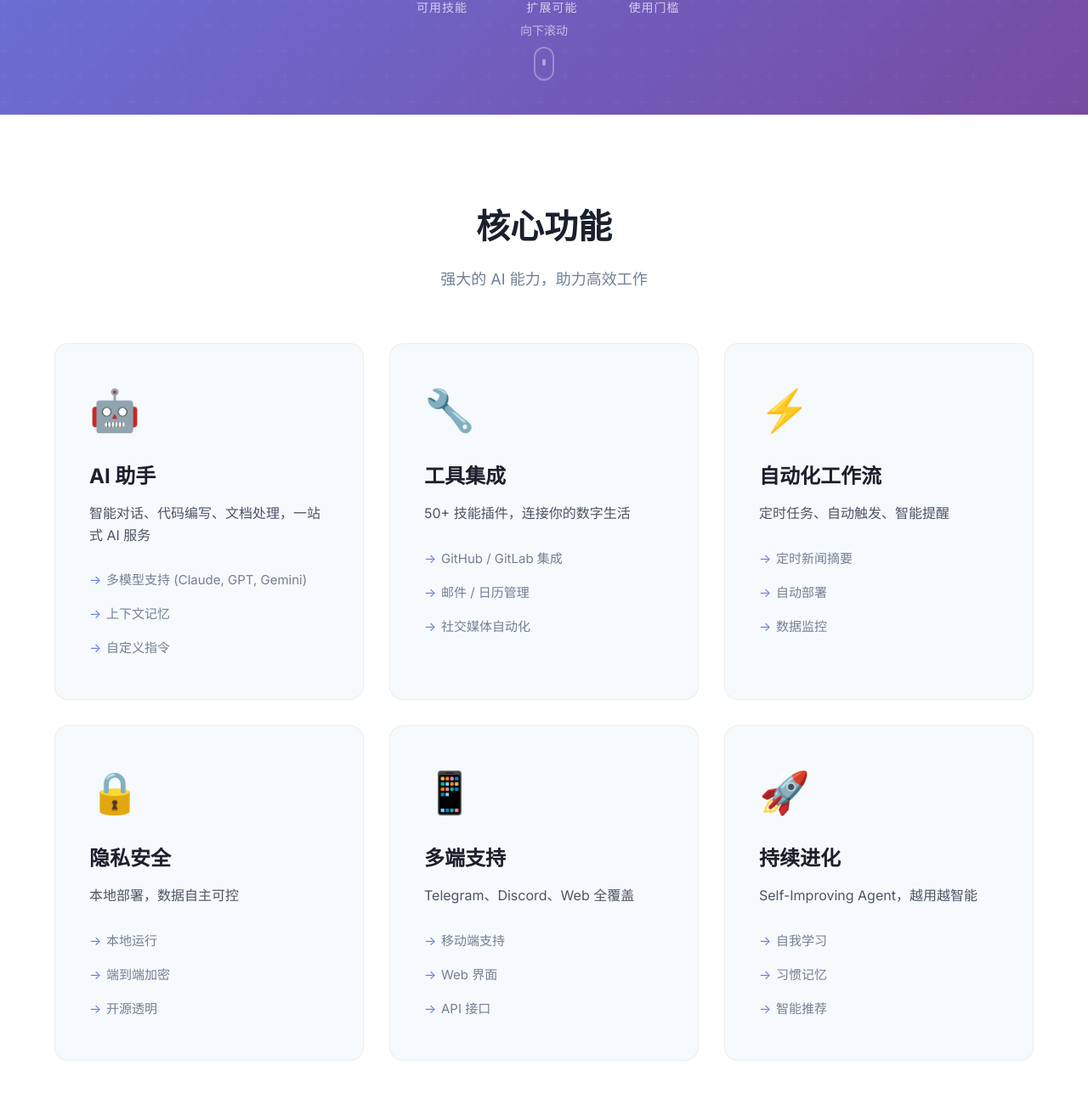
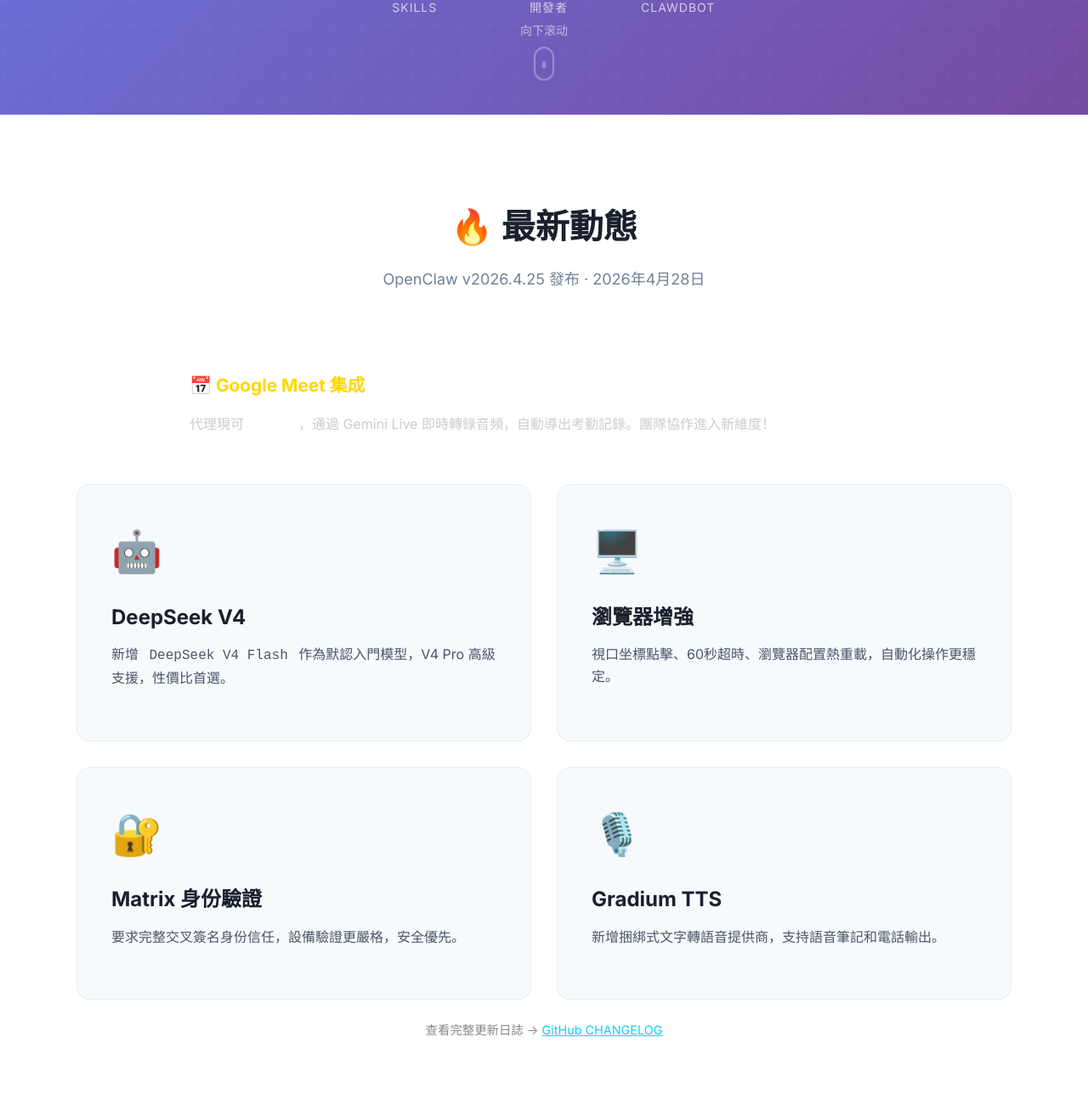
Before and after one commit to cloudwindcc/clawdcity, a plain HTML site: page index.html in a window 1280 px wide. Shown: the part 665-1959 px from the top of the page at 85% size. Drawn offline with Linux system fonts and the light colour scheme.

Commit message:
chore: 更新到 v2026.4.25 - Google Meet 集成 + DeepSeek V4

```diff
--- a/index.html
+++ b/index.html
@@ -1,4 +1,4 @@
-<!-- Updated: 2026-03-23 -->
+<!-- Updated: 2026-04-28 -->
 <!DOCTYPE html>
 <html lang="zh-CN">
 <head>
@@ -74,16 +74,16 @@
             </div>
             <div class="hero-stats">
                 <div class="stat">
-                    <span class="stat-number">50+</span>
-                    <span class="stat-label">可用技能</span>
+                    <span class="stat-number">100+</span>
+                    <span class="stat-label">Skills</span>
                 </div>
                 <div class="stat">
-                    <span class="stat-number">∞</span>
-                    <span class="stat-label">扩展可能</span>
+                    <span class="stat-number">10K+</span>
+                    <span class="stat-label">開發者</span>
                 </div>
                 <div class="stat">
-                    <span class="stat-number">0</span>
-                    <span class="stat-label">使用门槛</span>
+                    <span class="stat-number">50+</span>
+                    <span class="stat-label">ClawdBot</span>
                 </div>
             </div>
         </div>
@@ -92,6 +92,46 @@
             <div class="scroll-indicator"></div>
         </div>
     </header>
+
+    <!-- 最新消息 -->
+    <section id="news" class="features">
+        <div class="container">
+            <h2 class="section-title">🔥 最新動態</h2>
+            <p class="section-subtitle">OpenClaw v2026.4.25 發布 · 2026年4月28日</p>
+
+            <div style="background: rgba(255,255,255,0.05); border-radius: 16px; padding: 32px; margin-bottom: 24px; border: 1px solid rgba(255,255,255,0.1); max-width: 900px; margin-left: auto; margin-right: auto;">
+                <h3 style="color: #ffd700; margin-bottom: 16px; font-size: 1.3em;">📅 Google Meet 集成</h3>
+                <p style="color: #ccc; line-height: 1.7;">代理現可<strong style="color:#fff">加入會議</strong>，通過 Gemini Live 即時轉錄音頻，自動導出考勤記錄。團隊協作進入新維度！</p>
+            </div>
+
+            <div class="features-grid" style="max-width: 1100px; margin: 0 auto;">
+                <div class="feature-card" style="text-align:left;">
+                    <div class="feature-icon">🤖</div>
+                    <h3>DeepSeek V4</h3>
+                    <p>新增 <code style="background: rgba(255,255,255,0.1); padding: 2px 8px; border-radius: 4px;">DeepSeek V4 Flash</code> 作為默認入門模型，V4 Pro 高級支援，性價比首選。</p>
+                </div>
+                <div class="feature-card" style="text-align:left;">
+                    <div class="feature-icon">🖥️</div>
+                    <h3>瀏覽器增強</h3>
+                    <p>視口坐標點擊、60秒超時、瀏覽器配置熱重載，自動化操作更穩定。</p>
+                </div>
+                <div class="feature-card" style="text-align:left;">
+                    <div class="feature-icon">🔐</div>
+                    <h3>Matrix 身份驗證</h3>
+                    <p>要求完整交叉簽名身份信任，設備驗證更嚴格，安全優先。</p>
+                </div>
+                <div class="feature-card" style="text-align:left;">
+                    <div class="feature-icon">🎙️</div>
+                    <h3>Gradium TTS</h3>
+                    <p>新增捆綁式文字轉語音提供商，支持語音筆記和電話輸出。</p>
+                </div>
+            </div>
+
+            <p style="text-align: center; color: #888; font-size: 0.9em; margin-top: 24px;">
+                查看完整更新日誌 → <a href="https://github.com/openclaw/openclaw/blob/main/CHANGELOG.md" target="_blank" style="color: #00d4ff;">GitHub CHANGELOG</a>
+            </p>
+        </div>
+    </section>
 
     <!-- 功能特性 -->
     <section id="features" class="features">
@@ -282,7 +322,7 @@
                 </div>
             </div>
             <div class="footer-bottom">
-                <p>&copy; 2026 Clawd City. All rights reserved.</p>
+                <p>&copy; 2026 Clawd City · 最後更新：2026-04-28</p>
                 <p>Powered by <a href="https://pages.cloudflare.com" target="_blank">Cloudflare Pages</a> & <a href="https://openclaw.ai" target="_blank">OpenClaw</a></p>
             </div>
         </div>
```
